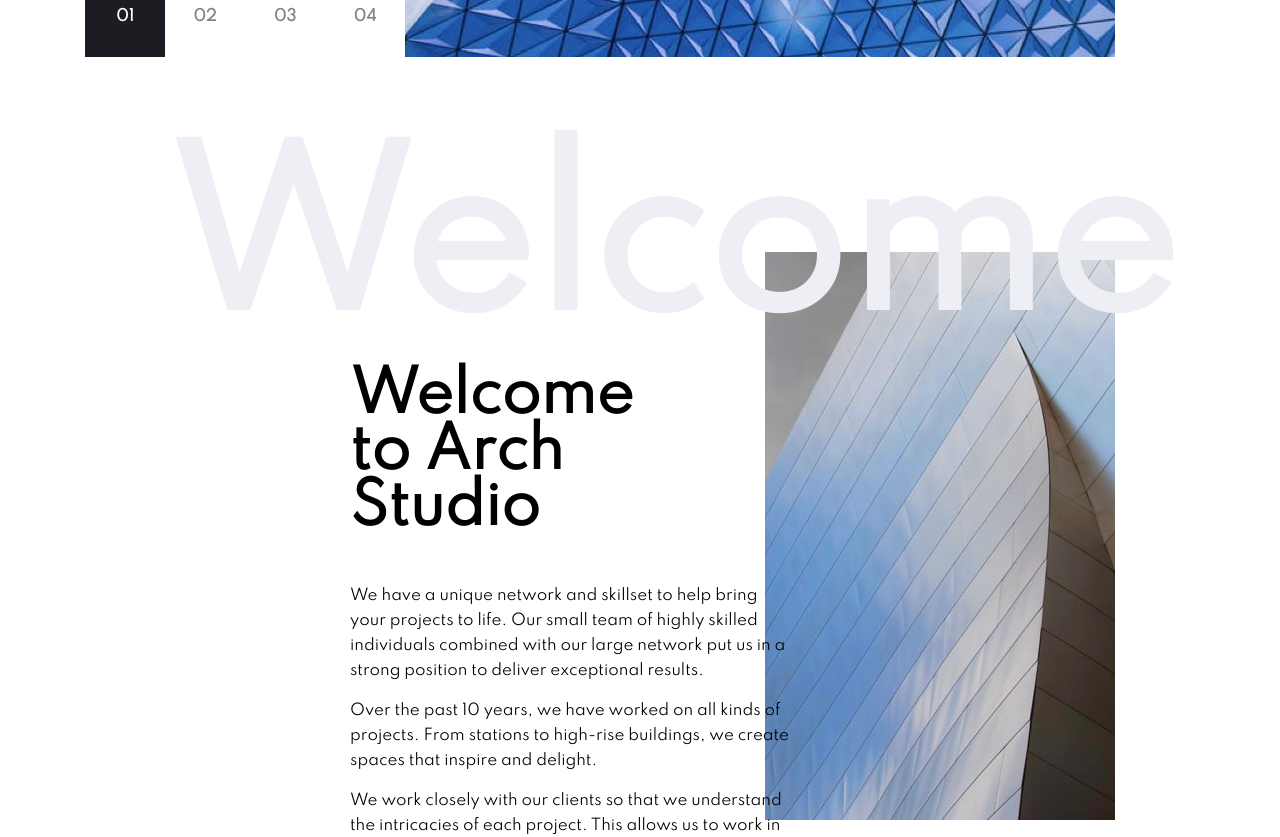
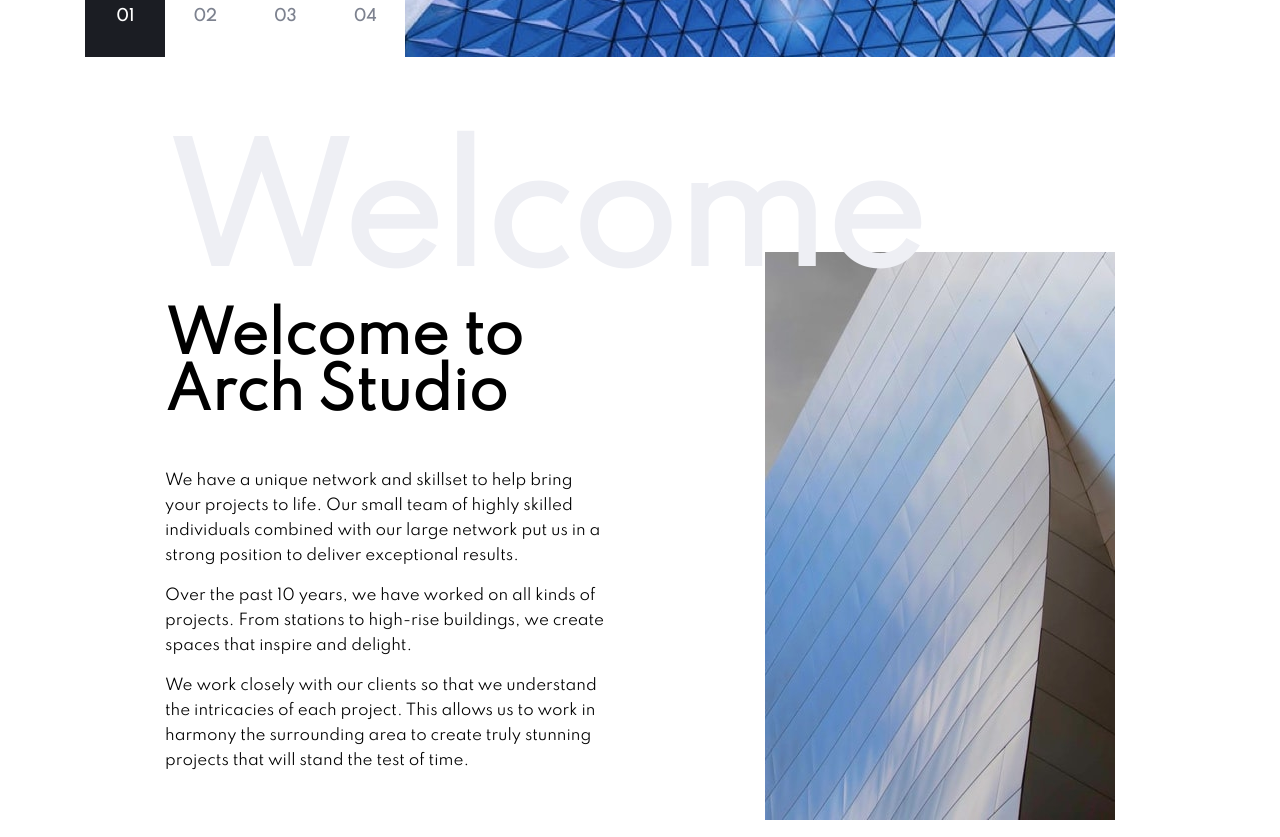
Before and after one commit to qb-rivkyb/arch-studio, a Next.js app: page / in a window 1280 px wide. Shown: the part 820-1657 px from the top of the page. Built offline with nearby package versions, Linux system fonts and the light colour scheme.

Commit message:
make welcome text more responsive

```diff
--- a/components/Welcome/welcome.styl.js
+++ b/components/Welcome/welcome.styl.js
@@ -9,12 +9,7 @@ export const headerText = {
 
 export const subHeaderText = {
   marginTop: 0,
-  "@media(min-width:768px)": {
-    maxWidth: "50%",
-  },
-  "@media(min-width:1100px)": {
-    maxWidth: "80%",
-  },
+  maxWidth: "446px",
 };
 
 export const welcomeContainer = {
@@ -36,15 +31,18 @@ export const welcomeContainer = {
 };
 
 export const body = {
-  "@media(min-width:1100px)": {
+  "@media(min-width:1150px)": {
     width: "446px",
     marginLeft: "185px",
+  },
+  "@media(max-width:1330px)": {
+    marginLeft: 0,
   },
 };
 
 export const image = {
   display: "none",
-  "@media(min-width:1100px)": {
+  "@media(min-width:1150px)": {
     display: "block",
     position: "absolute",
     top: 120,
--- a/components/ui/textTypes.jsx
+++ b/components/ui/textTypes.jsx
@@ -43,6 +43,9 @@ const LargeGreyText = ({ children, className }) => (
       fontSize: "200px",
       color: colors.veryLightGrey,
       fontWeight: "700",
+      "@media(max-width:1330px)": {
+        fontSize: "150px",
+      },
       "@media(max-width:1100px)": {
         fontSize: "120px",
       },
```
